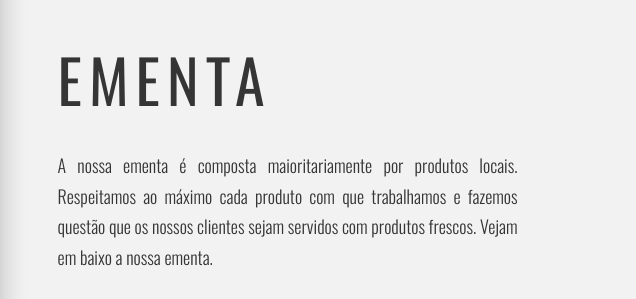
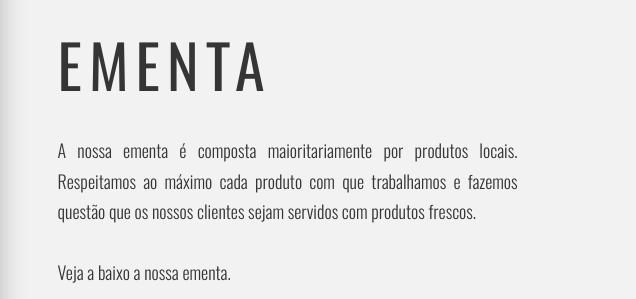
Before and after one commit to jmcalves275/tiacaia, a website: page index.html in a window 1280 px wide. Shown: the part 1777-2076 px from the top of the page, 644-1280 px from the left. Drawn offline with nearby package versions, Linux system fonts and the light colour scheme.

Commit message:
change copy format

```diff
--- a/index.html
+++ b/index.html
@@ -77,7 +77,8 @@
                         <p class="paragraph"> A nossa ementa é composta maioritariamente por produtos locais.
                             Respeitamos ao máximo cada produto com que trabalhamos e fazemos questão que
                             os nossos clientes sejam servidos com produtos frescos.
-                            Vejam em baixo a nossa ementa.
+                        </p>
+                        <p class="paragraph">Veja a baixo a nossa ementa.
                         </p>
                         <a class="btn" href="https://docdro.id/VP6qU3J">Ementa (PT)</a>
                         <a class="btn" href="https://docdro.id/C1ytdKz">Ementa (EN)</a>
```
